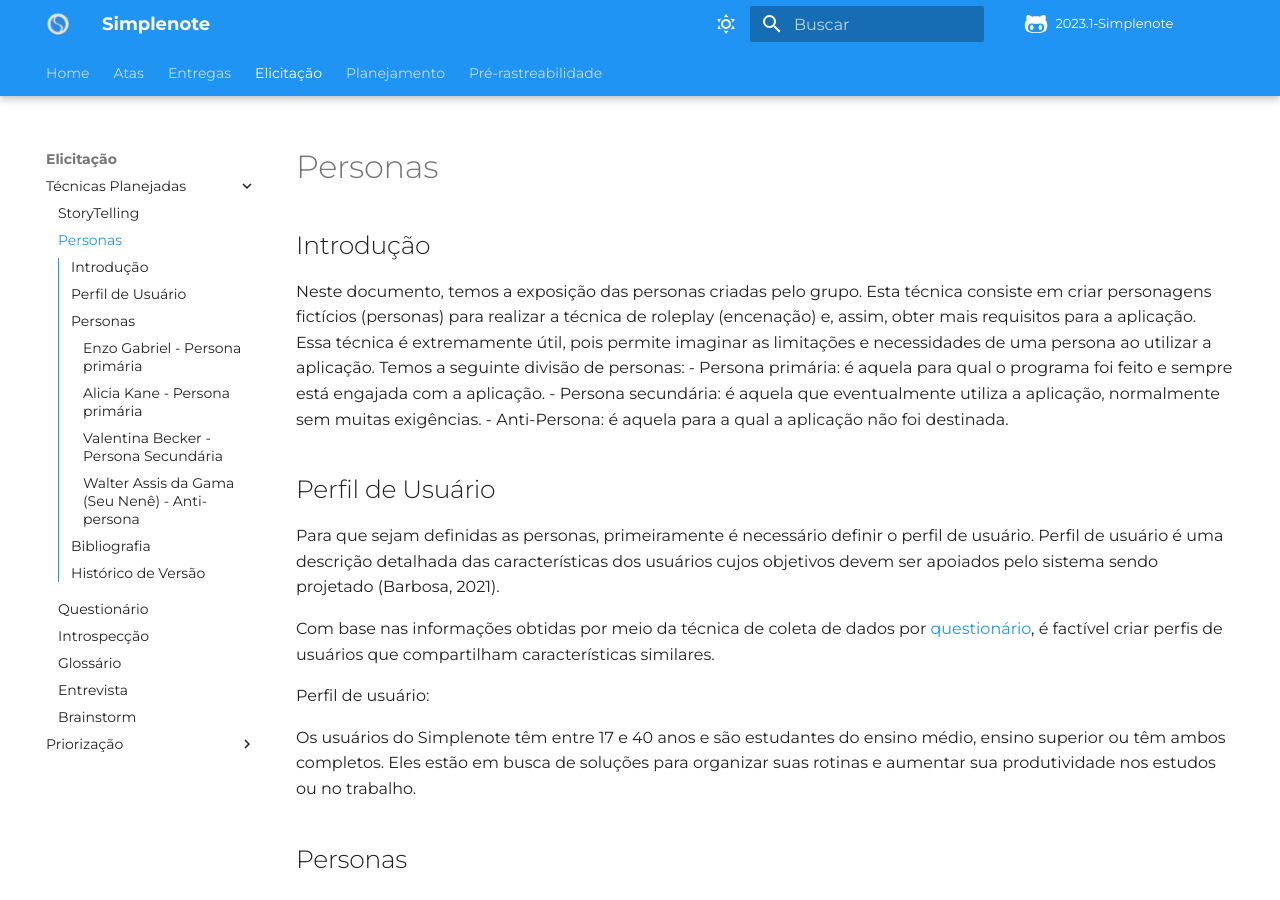
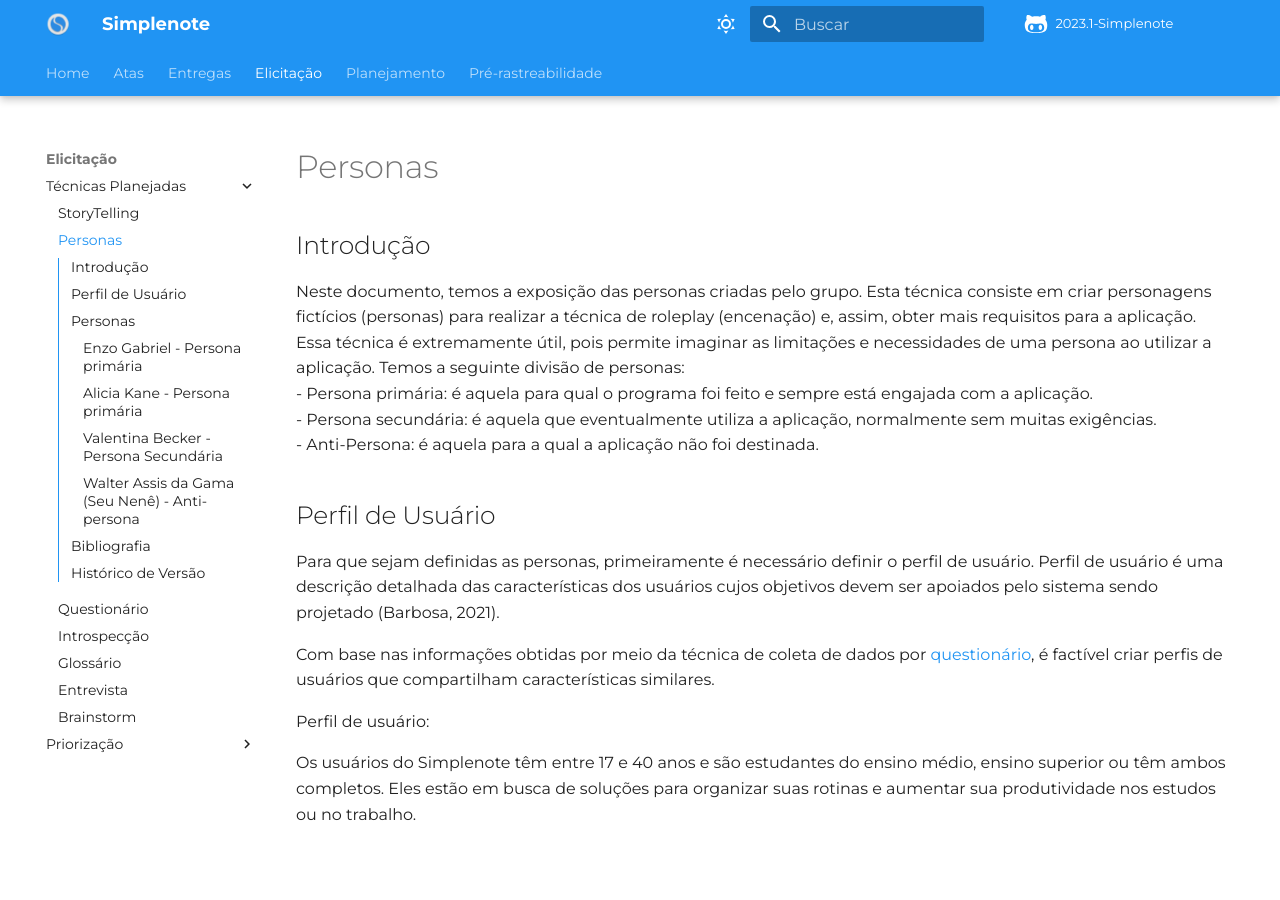
Before and after one commit to Requisitos-de-Software/2023.1-Simplenote, an MkDocs documentation site: the page built from docs/elicitacao/personas.md, in a window 1280 px wide and 900 px high. Built offline with MkDocs 1.6.1 and Material for MkDocs 9.7.7, drawn with Linux system fonts in a browser that asks for light colours; some web fonts are replaced; comment, search, counter and statistics services are not loaded.

Commit message:
Update personas.md

```diff
--- a/docs/elicitacao/personas.md
+++ b/docs/elicitacao/personas.md
@@ -1,21 +1,21 @@
 # Personas
 
 ## Introdução
-Neste documento, temos a exposição das personas criadas pelo grupo. Esta técnica consiste em criar personagens fictícios (personas) para realizar a técnica de roleplay (encenação) e, assim, obter mais requisitos para a aplicação. Essa técnica é extremamente útil, pois permite imaginar as limitações e necessidades de uma persona ao utilizar a aplicação. Temos a seguinte divisão de personas:
-- Persona primária: é aquela para qual o programa foi feito e sempre está engajada com a aplicação.
-- Persona secundária: é aquela que eventualmente utiliza a aplicação, normalmente sem muitas exigências.
-- Anti-Persona: é aquela para a qual a aplicação não foi destinada.
+Neste documento, temos a exposição das personas criadas pelo grupo. Esta técnica consiste em criar personagens fictícios (personas) para realizar a técnica de roleplay (encenação) e, assim, obter mais requisitos para a aplicação. Essa técnica é extremamente útil, pois permite imaginar as limitações e necessidades de uma persona ao utilizar a aplicação. Temos a seguinte divisão de personas: </br>
+- Persona primária: é aquela para qual o programa foi feito e sempre está engajada com a aplicação.</br>
+- Persona secundária: é aquela que eventualmente utiliza a aplicação, normalmente sem muitas exigências.</br>
+- Anti-Persona: é aquela para a qual a aplicação não foi destinada.</br>
 
 ## Perfil de Usuário
-Para que sejam definidas as personas, primeiramente é necessário definir o perfil de usuário. Perfil de usuário é uma descrição detalhada das características dos usuários cujos objetivos devem ser apoiados pelo sistema sendo projetado (Barbosa, 2021).
+Para que sejam definidas as personas, primeiramente é necessário definir o perfil de usuário. Perfil de usuário é uma descrição detalhada das características dos usuários cujos objetivos devem ser apoiados pelo sistema sendo projetado (Barbosa, 2021).</br>
 
-Com base nas informações obtidas por meio da técnica de coleta de dados por [questionário](https://requisitos-de-software.github.io/2023.1-Simplenote/elicitacao/questionario/), é factível criar perfis de usuários que compartilham características similares.
+Com base nas informações obtidas por meio da técnica de coleta de dados por [questionário](https://requisitos-de-software.github.io/2023.1-Simplenote/elicitacao/questionario/), é factível criar perfis de usuários que compartilham características similares.</br>
 
 Perfil de usuário:
 
 Os usuários do Simplenote têm entre 17 e 40 anos e são estudantes do ensino médio, ensino superior ou têm ambos completos. Eles estão em busca de soluções para organizar suas rotinas e aumentar sua produtividade nos estudos ou no trabalho.
 
-
+</br>
 
 ## Personas
 
```
